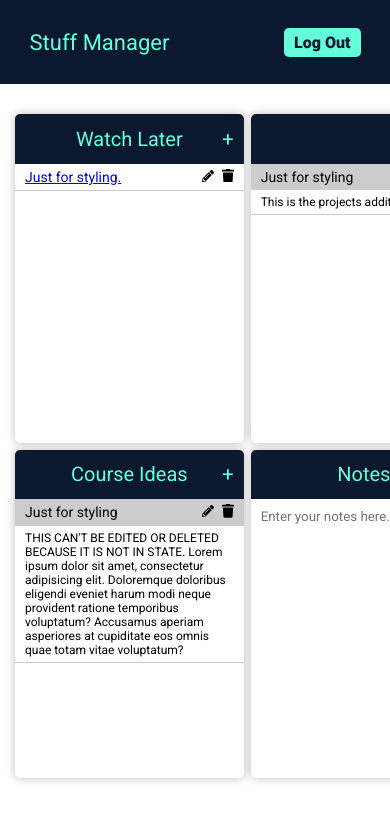
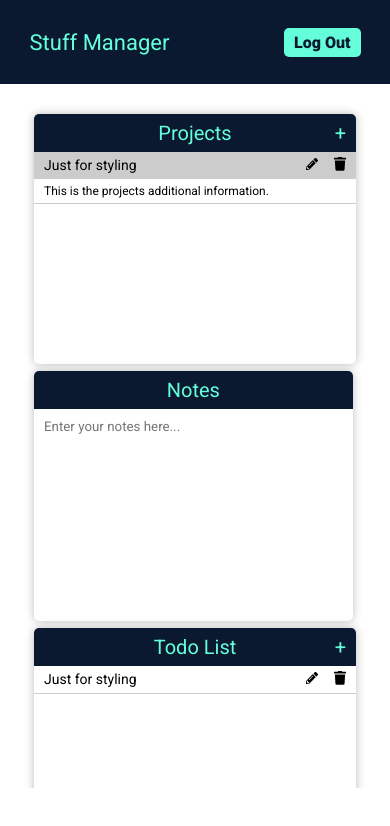
Before and after one commit to vighnesh153/stuff-manager, an Angular app: page /home in a window 390 px wide. Shown: the top 826 px of the page. Built offline with nearby package versions, Linux system fonts and the light colour scheme.

Commit message:
make the meaty page responsive

```diff
--- a/src/app/components/home/home.component.scss
+++ b/src/app/components/home/home.component.scss
@@ -16,7 +16,6 @@
 
     .content {
       width: 90%;
-      min-width: 720px;
       max-width: 1500px;
       height: 90%;
       margin: 20px auto 0;
@@ -53,3 +52,21 @@
 .todo {
   grid-area: todo;
 }
+
+@media screen and (max-width: 800px) {
+  .container {
+    .body {
+      .content {
+        grid-template-rows:
+          minmax(250px, 1fr)
+          minmax(250px, 1fr)
+          minmax(250px, 1fr)
+          minmax(250px, 1fr)
+          minmax(250px, 1fr);
+        grid-template-columns: 1fr;
+        grid-template-areas:
+          "projects" "notes" "todo" "watchLater" "courseIdeas";
+      }
+    }
+  }
+}
```
